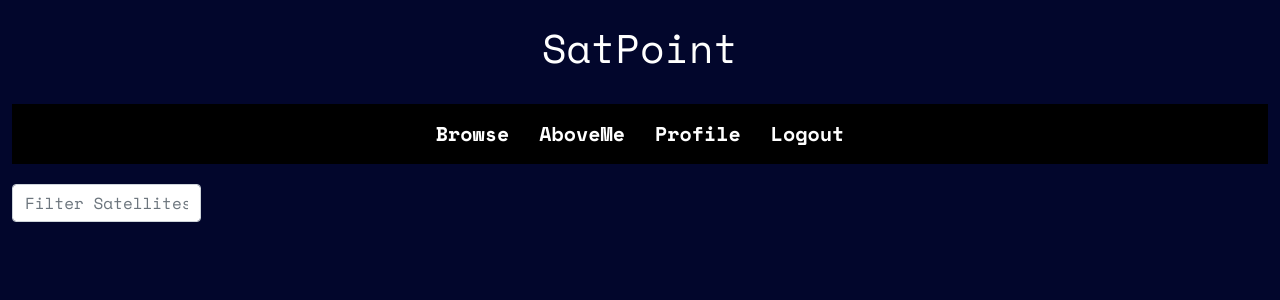
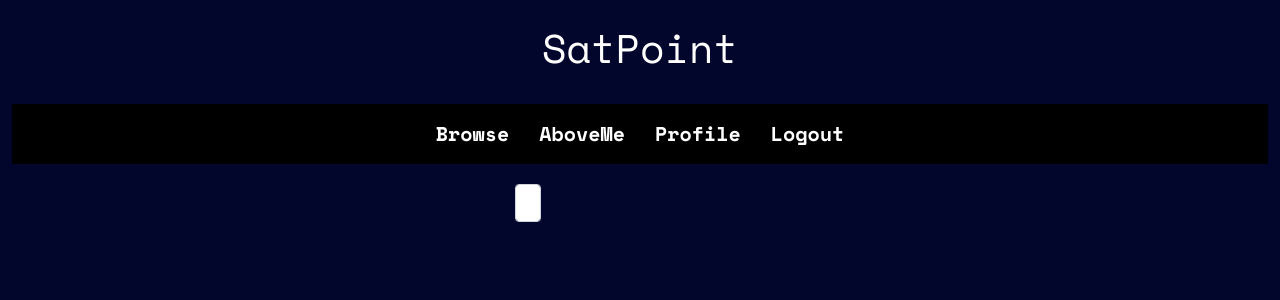
Before and after one commit to 220103JavaFS/project-2-synergy-tokamak-frontend, an Angular app in the folder project-2-satpoint/: page /homepage in a window 1280 px wide. Shown: the top 300 px of the page. Built offline with nearby package versions, Linux system fonts and the light colour scheme; no server answers.

Commit message:
mx-auto look good

```diff
--- a/project-2-satpoint/src/app/components/home-page/home-page.component.html
+++ b/project-2-satpoint/src/app/components/home-page/home-page.component.html
@@ -6,10 +6,10 @@
   [duration]="0.5"
   (closeEvent)="closeEvent($event)"></app-comments>
 
-<div class="main-container">
+<div class="main-container ">
   <app-nav-bar></app-nav-bar>
-<div class="row">
-  <div class="form-group col-2 mt-1 align-items-start">
+<div class="row mx-auto">
+  <div class="form-group col-2 mt-1">
     <app-filter (filterEvent)="filter($event)"></app-filter>
   </div>
   <div class="col">
```
